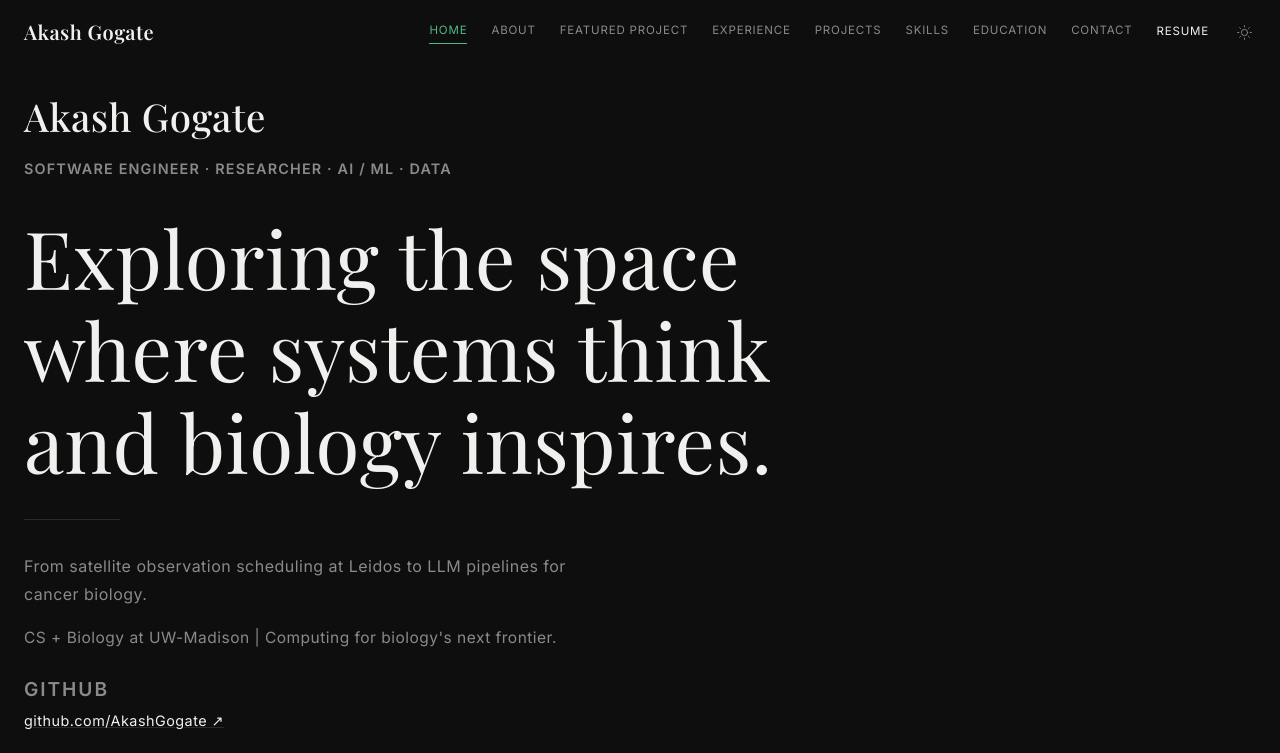
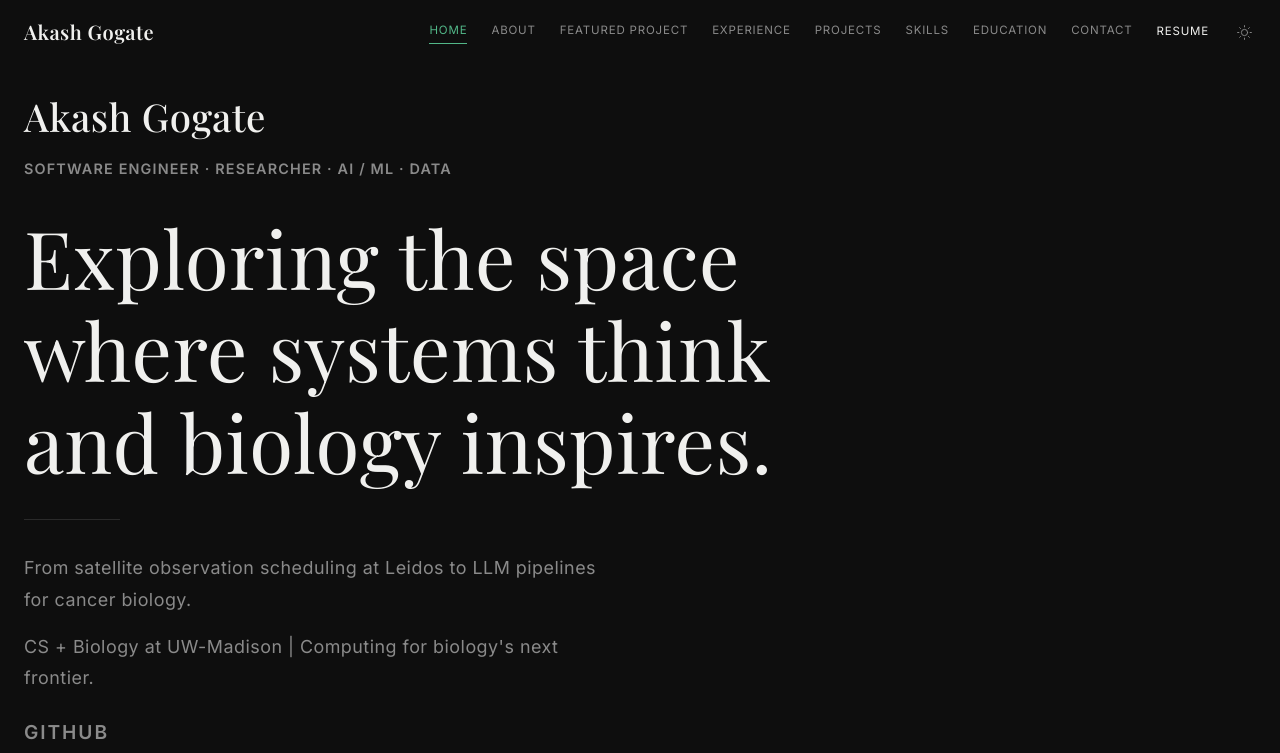
Before and after one commit to AkashGogate/Personal-Portfolio, a Next.js app: page / in a window 1280 px wide. Shown: the top 753 px of the page. Built offline with nearby package versions, Linux system fonts and the light colour scheme.

Commit message:
fix hover errors and layout errors

```diff
--- a/components/Hero.tsx
+++ b/components/Hero.tsx
@@ -32,11 +32,11 @@ export default function Hero() {
 
         <div style={{ borderTop: "1px solid var(--border)", width: "6rem", margin: "2rem 0" }} />
 
-        <p className="font-body" style={{ fontSize: "1rem", color: "var(--secondary)", lineHeight: 1.75, maxWidth: "36rem", marginBottom: "1rem" }}>
+        <p className="font-body" style={{ fontSize: "1.12rem", color: "var(--secondary)", lineHeight: 1.75, maxWidth: "36rem", marginBottom: "1rem" }}>
           From satellite observation scheduling at Leidos to LLM pipelines for cancer biology.
         </p>
 
-        <p className="font-body" style={{ fontSize: "0.97rem", color: "var(--secondary)", lineHeight: 1.75, maxWidth: "36rem", marginBottom: "1.5rem" }}>
+        <p className="font-body" style={{ fontSize: "1.12rem", color: "var(--secondary)", lineHeight: 1.75, maxWidth: "36rem", marginBottom: "1.5rem" }}>
           CS + Biology at UW-Madison | Computing for biology&apos;s next frontier.
         </p>
 
@@ -47,7 +47,7 @@ export default function Hero() {
             target="_blank"
             rel="noopener noreferrer"
             className="font-body hover-mint"
-            style={{ fontSize: "0.9rem", color: "var(--primary)", textDecoration: "underline", textDecorationColor: "var(--border)" }}
+            style={{ fontSize: "1.12rem", color: "var(--primary)", textDecoration: "underline", textDecorationColor: "var(--border)" }}
           >
             github.com/AkashGogate ↗
           </a>
@@ -57,17 +57,19 @@ export default function Hero() {
           <a
             href="#projects"
             onClick={(e) => { e.preventDefault(); scrollToSection("projects"); }}
-            className="font-body text-sm px-5 py-2.5 btn-outline-primary"
+            className="font-body px-6 py-3 btn-outline-primary"
+            style={{ fontSize: "1.05rem" }}
           >
             View Projects
           </a>
-          <a href={`${BASE}/resumes/resume.pdf`} download="Gogate Akash Resume.pdf" className="font-body text-sm px-5 py-2.5 btn-outline-secondary">
+          <a href={`${BASE}/resumes/resume.pdf`} download="Gogate Akash Resume.pdf" className="font-body px-6 py-3 btn-outline-secondary" style={{ fontSize: "1.05rem" }}>
             Download Resume
           </a>
           <a
             href="#contact"
             onClick={(e) => { e.preventDefault(); scrollToSection("contact"); }}
-            className="font-body text-sm px-5 py-2.5 btn-outline-secondary"
+            className="font-body px-6 py-3 btn-outline-secondary"
+            style={{ fontSize: "1.05rem" }}
           >
             Contact
           </a>
```
